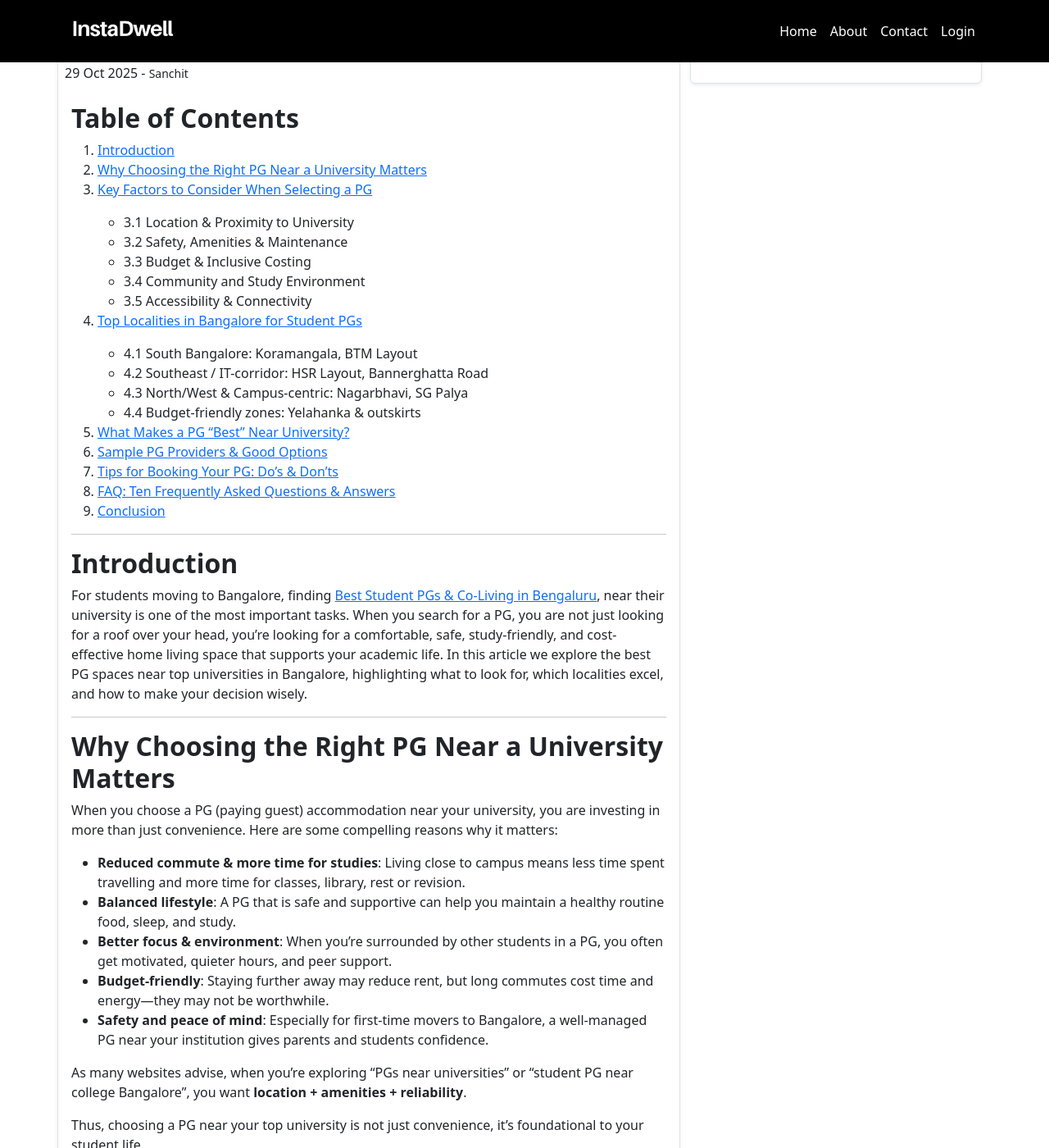
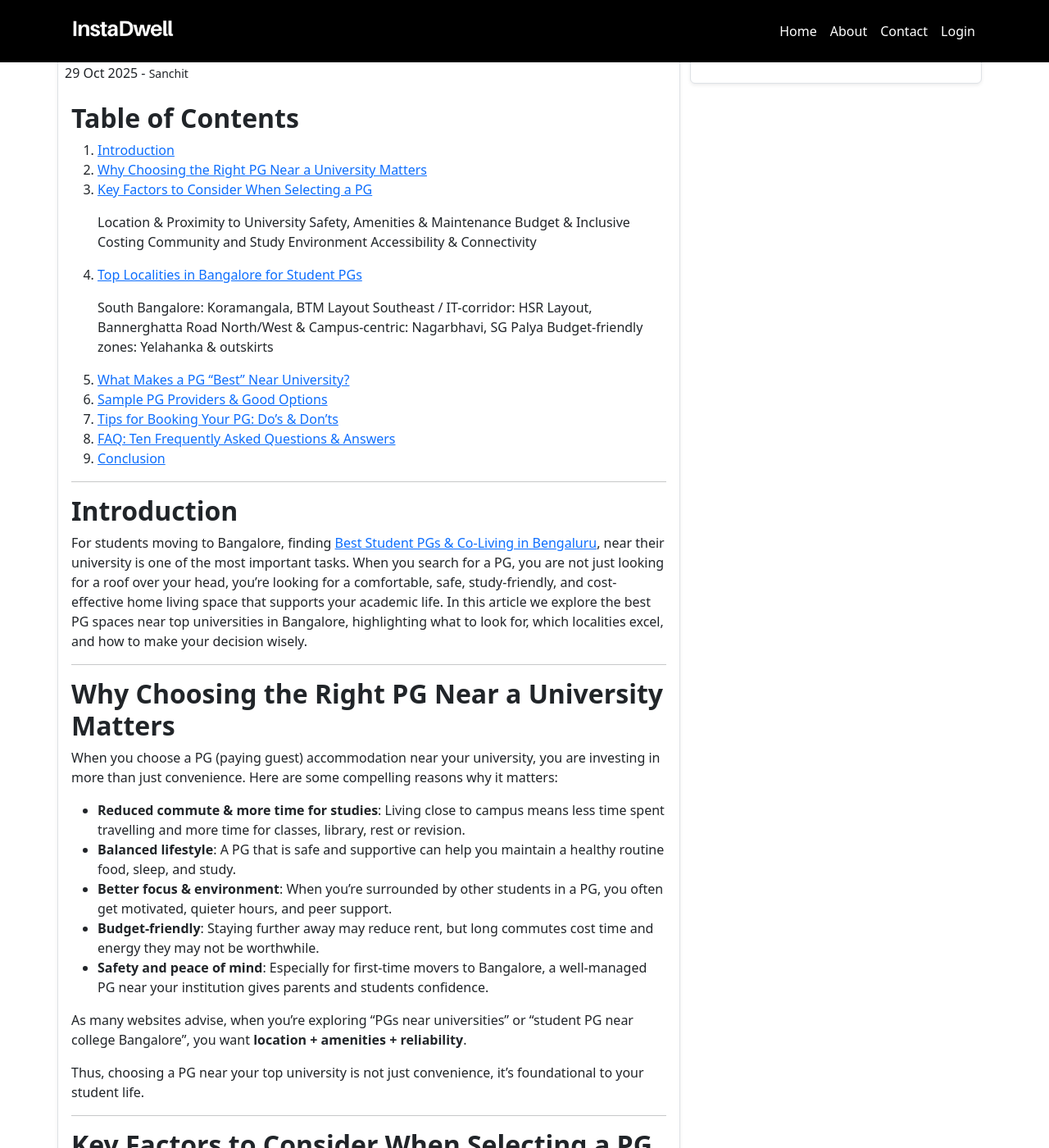
Before and after one commit to instadw/instadwell-blog, a Jekyll site: the page built from _posts/2025-10-29-best-pgs-spaces-near-top-universities-in-bangalore.md, in a window 1280 px wide and 1400 px high, scrolled down 532 px. Shown: the whole window at 82% size. Built offline with Jekyll 4.4.1, drawn with Linux system fonts in a browser that asks for light colours; some of the changed text lies outside the part shown.

Commit message:
Update 2025-10-29-best-pgs-spaces-near-top-universities-in-bangalore.md

```diff
--- a/_posts/2025-10-29-best-pgs-spaces-near-top-universities-in-bangalore.md
+++ b/_posts/2025-10-29-best-pgs-spaces-near-top-universities-in-bangalore.md
@@ -15,17 +14,17 @@
 2. [Why Choosing the Right PG Near a University Matters](#why-choosing-the-right-pg-near-a-university-matters)
 3. [Key Factors to Consider When Selecting a PG](#key-factors-to-consider-when-selecting-a-pg)
 
-   * 3.1 Location & Proximity to University
-   * 3.2 Safety, Amenities & Maintenance
-   * 3.3 Budget & Inclusive Costing
-   * 3.4 Community and Study Environment
-   * 3.5 Accessibility & Connectivity
+   Location & Proximity to University
+   Safety, Amenities & Maintenance
+   Budget & Inclusive Costing
+   Community and Study Environment
+   Accessibility & Connectivity
 4. [Top Localities in Bangalore for Student PGs](#top-localities-in-bangalore-for-student-pgs)
 
-   * 4.1 South Bangalore: Koramangala, BTM Layout
-   * 4.2 Southeast / IT-corridor: HSR Layout, Bannerghatta Road
-   * 4.3 North/West & Campus-centric: Nagarbhavi, SG Palya
-   * 4.4 Budget-friendly zones: Yelahanka & outskirts
+   South Bangalore: Koramangala, BTM Layout
+   Southeast / IT-corridor: HSR Layout, Bannerghatta Road
+   North/West & Campus-centric: Nagarbhavi, SG Palya
+   Budget-friendly zones: Yelahanka & outskirts
 5. [What Makes a PG “Best” Near University?](#what-makes-a-pg-best-near-university)
 6. [Sample PG Providers & Good Options](#sample-pg-providers-&-good-options)
 7. [Tips for Booking Your PG: Do’s & Don’ts](#tips-for-booking-your-pg-dos-and-donts)
@@ -47,7 +46,7 @@
 * **Reduced commute & more time for studies**: Living close to campus means less time spent travelling and more time for classes, library, rest or revision.
 * **Balanced lifestyle**: A PG that is safe and supportive can help you maintain a healthy routine food, sleep, and study.
 * **Better focus & environment**: When you’re surrounded by other students in a PG, you often get motivated, quieter hours, and peer support.
-* **Budget-friendly**: Staying further away may reduce rent, but long commutes cost time and energy—they may not be worthwhile.
+* **Budget-friendly**: Staying further away may reduce rent, but long commutes cost time and energy they may not be worthwhile.
 * **Safety and peace of mind**: Especially for first-time movers to Bangalore, a well-managed PG near your institution gives parents and students confidence.
 
 As many websites advise, when you’re exploring “PGs near universities” or “student PG near college Bangalore”, you want **location + amenities + reliability**.
@@ -60,7 +59,7 @@
 
 Here we break down the core criteria that you should evaluate when short-listing PGs in Bangalore.
 
-### 3.1 Location & Proximity to University
+### Location & Proximity to University
 
 One of the most critical elements is **how near** the PG is to your university or college. Living within walking distance or a short commute helps greatly. For example, localities like SG Palya are noted because they are near Christ University, Bengaluru.
 
@@ -71,7 +70,7 @@
 * Safety of the route (if walking or using late hours)
 * Mixed usage neighbourhood (quiet during study hours)
 
-### 3.2 Safety, Amenities & Maintenance
+### Safety, Amenities & Maintenance
 
 A good PG will offer more than just a room. It will provide:
 
@@ -84,7 +83,7 @@
 
 Brands and reviews of PGs in Bangalore note that “fully furnished, hygiene, Wi-Fi, meals” are big differentiators.
 
-### 3.3 Budget & Inclusive Costing
+### Budget & Inclusive Costing
 
 Each student has a budget. Key considerations:
 
@@ -94,7 +93,7 @@
 * Hidden costs or variable utility bills
 * Currency: many users note 2-3 sharing rooms from ₹8,000-₹12,000 near central areas.
 
-### 3.4 Community and Study Environment
+### Community and Study Environment
 
 You’ll spend significant time in your PG. It should support your study and living needs:
 
@@ -106,7 +105,7 @@
 
 Forums highlight issues such as misleading photos, deposit issues, poor management as red flags.
 
-### 3.5 Accessibility & Connectivity
+### Accessibility & Connectivity
 
 Even if you live near your university, you still may want:
 
@@ -123,24 +122,24 @@
 
 Here are neighbourhoods in Bangalore that are especially favourable for students looking for PGs near top universities.
 
-### 4.1 South Bangalore: Koramangala, BTM Layout
+### South Bangalore: Koramangala, BTM Layout
 
 **Koramangala**: A vibrant student-friendly area, surrounded by cafes, libraries, and major colleges. One of the top picks for PGs.
 **BTM Layout**: Affordable relative to ultra-premium zones, good access to institutions. Example: PGs near Christ University, Dayananda Sagar etc.
 
-### 4.2 Southeast / IT-Corridor: HSR Layout, Bannerghatta Road
+### Southeast / IT-Corridor: HSR Layout, Bannerghatta Road
 
 **HSR Layout**: Residential yet near big campuses, tech parks. Good for students who might also work part-time.
 
 **Bannerghatta Road**: Another hub with good PG availability and nearby educational institutions.
 
-### 4.3 North/West & Campus-Centric: Nagarbhavi, SG Palya
+### North/West & Campus-Centric: Nagarbhavi, SG Palya
 
 **Nagarbhavi**: Close to Bangalore University and other colleges; a good bet for students.
 
 **SG Palya (Suddaguntepalya)**: Known paying-guests corridor for students attending campus near Hosur Road.
 
-### 4.4 Budget-Friendly Zones: Yelahanka & Outskirts
+### Budget-Friendly Zones: Yelahanka & Outskirts
 
 **Yelahanka**: Rising area, more affordable, still reasonably connected; good for students on tighter budget.
 
```
Also changed, not shown: other parts of _posts/2025-10-29-best-pgs-spaces-near-top-universities-in-bangalore.md (+1 -2 lines).
